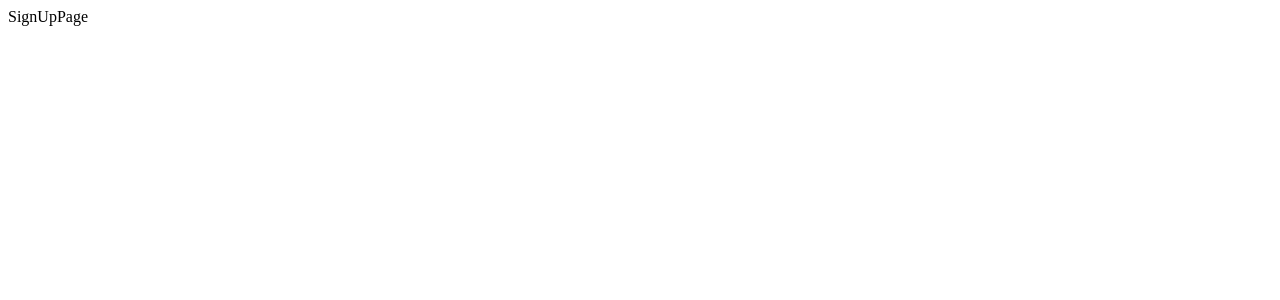
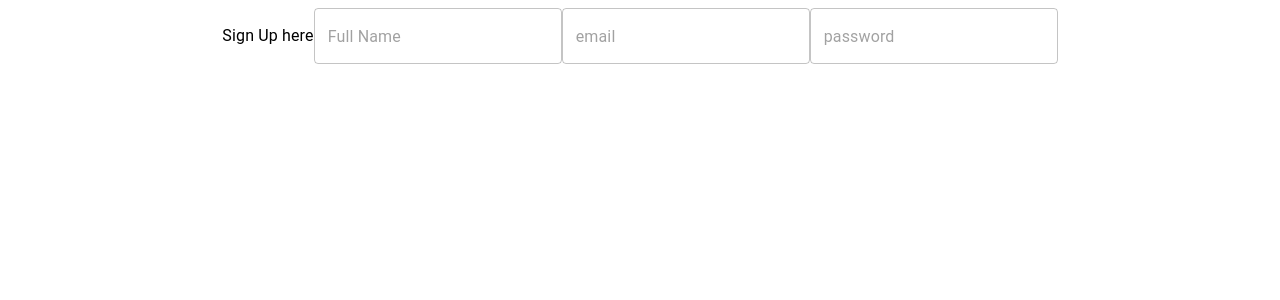
Before and after one commit to SujeetMainali/My-project, a React (Vite) app: page /signup in a window 1280 px wide. Shown: the top 300 px of the page. Built offline with nearby package versions, Linux system fonts and the light colour scheme.

Commit message:
signup form

```diff
--- a/src/ui/pages/SignUpPage.tsx
+++ b/src/ui/pages/SignUpPage.tsx
@@ -1,9 +1,62 @@
+import { Box, TextField, Typography, styled } from "@mui/material";
+import { useForm, SubmitHandler, Controller } from "react-hook-form";
+
+interface IFormInputs {
+  fullName: string;
+  email: string;
+  password: string;
+}
+function SignUpPage() {
+  const { control, handleSubmit } = useForm<IFormInputs>({
+    defaultValues: {
+      fullName: "",
+      email: "",
+      password: "",
+    },
+  });
+
+  const onSignUp:SubmitHandler<IFormInputs> = (data)=>{
+    console.log(data);
+
+  }
+  return (
+    <>
+      <Container>
+        <Typography>Sign Up here</Typography>
+        <form onSubmit={handleSubmit(onSignUp)}>
+          <Controller
+          name="fullName"
+          control={control}
+          render={({field})=>(
+            <TextField {...field}  placeholder="Full Name" type="text"/>
+          )}
+          />
+          <Controller
+          name="email"
+          control={control}
+          render={({field})=>(
+            <TextField {...field} placeholder="email" type="email" />
+          )}
+          />
+          <Controller
+          name="password"
+          control={control}
+          render={({field})=>(
+            <TextField {...field} placeholder="password" type="password" />
+          )}
+          />
+        </form>
+      </Container>
+    </>
+  );
+}
+
+const Container = styled(Box)`
+  display: flex;
+  align-items: center;
+  justify-content: center;
 
 
-function SignUpPage() {
-  return (
-    <div>SignUpPage</div>
-  )
-}
+`;
 
-export default SignUpPage
+export default SignUpPage;
```
